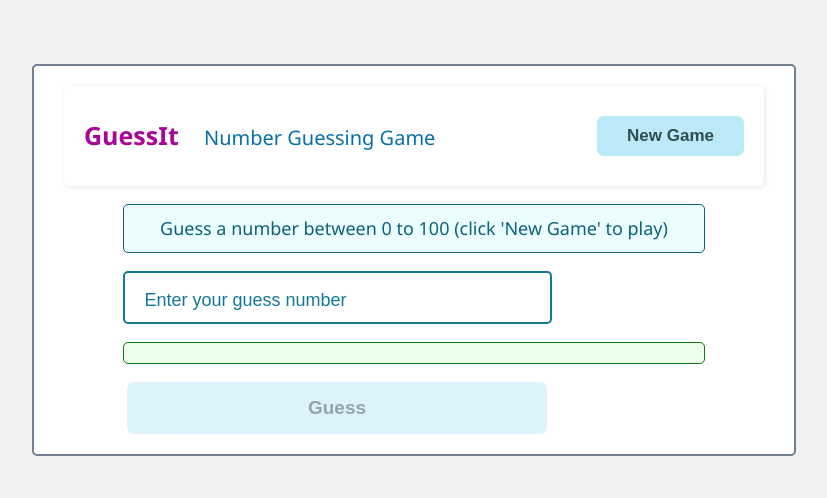
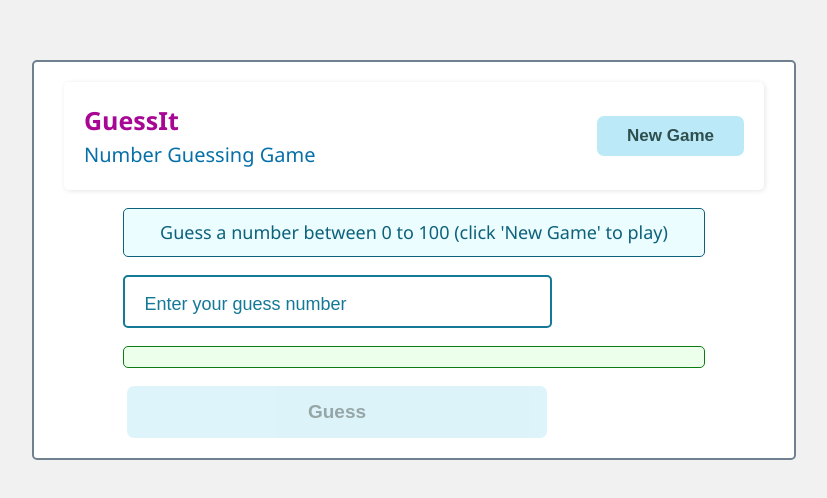
Before and after one commit to WaithakaGuru/GuessIt, a React (Vite) app: page / in a window 1280 px wide. Shown: the part 148-646 px from the top of the page, without its empty margins (234-1061 px from the left). Built offline with nearby package versions, Linux system fonts and the light colour scheme.

Commit message:
Fix typos

```diff
--- a/src/guess.css
+++ b/src/guess.css
@@ -58,11 +58,16 @@ header p {
   padding: 1rem 0;
 }
 
+header p.game-header{
+  display: flex;
+  flex-direction: column;
+  margin-inline: 2rem;
+}
+
 header .logo {
   font-size: 2.5rem;
   font-weight: 700;
   color: #a80795;
-  margin-inline: 2rem;
 }
 
 button.new-game {
--- a/src/guessReducer.tsx
+++ b/src/guessReducer.tsx
@@ -33,7 +33,7 @@ export function guessReducer(
         secretNumber: generateRandomValue(),
         trials: 10,
         userGuess: "",
-        gameStatus: "Secret Number generated!! Enter you guess to play🫡",
+        gameStatus: "Secret Number generated!! Enter your guess to play🫡",
       };
 
     case "UPDATE_GUESS":
@@ -45,7 +45,7 @@ export function guessReducer(
           return {
             ...previousGuessState,
             playGameOn: false,
-            gameStatus: `Victory🏆: Your score is ${previousGuessState.trials * 10} %`,
+            gameStatus: `Victory🏆: Your score is ${previousGuessState.trials * 10}%`,
           };
         if (action.payload! < previousGuessState.secretNumber)
           return {
```
